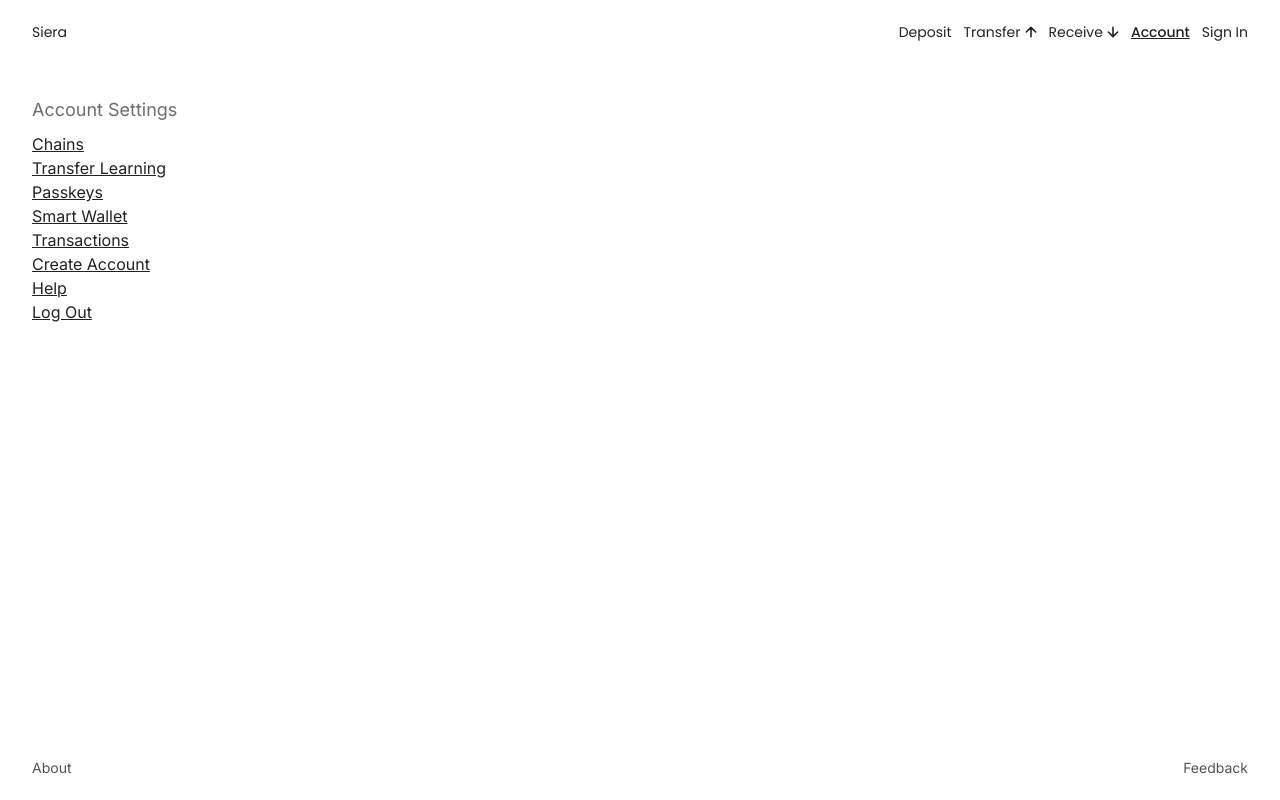
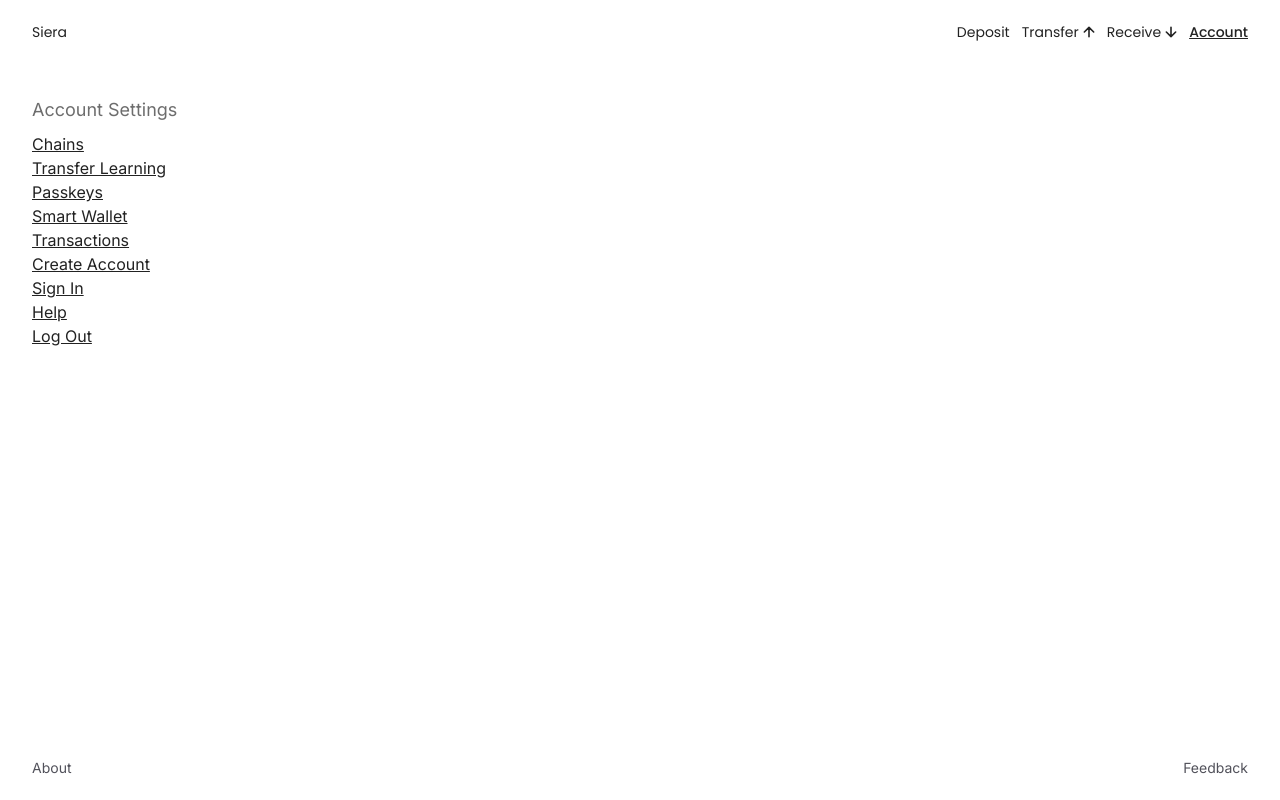
Before and after one commit to mmsaki/chain-abstraction, a Next.js app: page /account in a window 1280 px wide. Built offline with nearby package versions, Linux system fonts and the light colour scheme.

Commit message:
move sign in component

```diff
--- a/app/account/page.tsx
+++ b/app/account/page.tsx
@@ -4,6 +4,7 @@ import React from "react";
 import Link from "next/link";
 import LogOut from "../components/LogOut";
 import CreateAccount from "../components/CreateAccount";
+import SignIn from "../components/SignIn";
 
 function Account() {
   return (
@@ -26,6 +27,7 @@ function Account() {
           Transactions
         </Link>
         <CreateAccount />
+        <SignIn />
         <Link href="" className="underline text-gray-800">
           Help
         </Link>
--- a/app/components/Navigation.tsx
+++ b/app/components/Navigation.tsx
@@ -74,15 +74,6 @@ function Navigation() {
             Account
           </Link>
         )}
-        {isLoggedIn === "true" ? (
-          <LogOut />
-        ) : (
-          <Link
-            href="/sign-in"
-            className={`link ${pathname === "/sign-in" ? "active text-gray-800 font-medium underline" : ""}`}>
-            Sign In
-          </Link>
-        )}
       </div>
     </div>
   );
--- /dev/null
+++ b/app/components/SignIn.tsx
@@ -0,0 +1,14 @@
+import Link from "next/link";
+import { usePathname } from "next/navigation";
+import React from "react";
+
+function SignIn() {
+  const pathname = usePathname();
+  return (
+    <Link href="/sign-in" className={"text-gray-800 underline"}>
+      Sign In
+    </Link>
+  );
+}
+
+export default SignIn;
```
